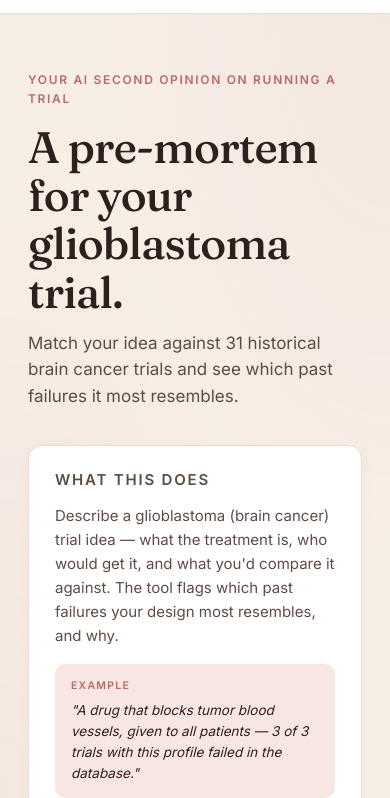
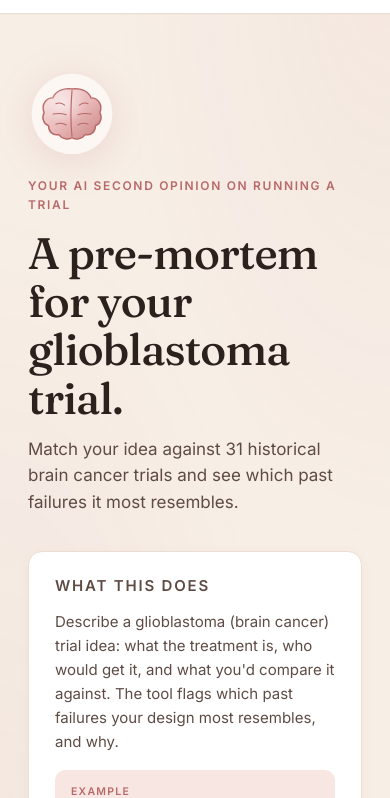
Before and after one commit to aklimahos/gbm-premortem, a website: page public/index.html in a window 390 px wide. Shown: the part 46-844 px from the top of the page. Drawn offline with Linux system fonts and the light colour scheme; no server answers.

Commit message:
Strip em dashes everywhere; add cute brain icon to hero
Em dashes (—) replaced site-wide with appropriate punctuation:
- Title: 'glio.ai · pre-mortem for glioblastoma trials' (mid-dot)
- Explainer/example: split into separate sentences with periods
- Form hints: split into separate sentences
- Dropdown options: 'No, anyone with the disease' (was 'No — anyone'),
  sample-size becomes 'Small (under 50 patients)' style
- Disclaimer: split into two sentences
- Card placeholders: '?' instead of '—' for missing data
- API system prompt: same treatment

Hero now flex layout: text on left, brain icon (130px) on right.
Brain icon is a custom SVG:
- Two soft rose-gradient lobes with a darker rose outline
- Central sulcus + 6 gyri (3 per hemisphere) for anatomical hint
- Subtle white radial highlight for soft 3D depth
- Cream backdrop circle (matches site palette)
- Drop-shadow in primary rose color for floating feel
- aria-hidden (decorative)
- Mobile (<600px): stacks vertically, icon shrinks to 88px above text

```diff
--- a/public/index.html
+++ b/public/index.html
@@ -3,7 +3,7 @@
 <head>
 <meta charset="UTF-8">
 <meta name="viewport" content="width=device-width, initial-scale=1.0">
-<title>glio.ai — pre-mortem for glioblastoma trials</title>
+<title>glio.ai · pre-mortem for glioblastoma trials</title>
 <link rel="preconnect" href="https://fonts.googleapis.com">
 <link rel="preconnect" href="https://fonts.gstatic.com" crossorigin>
 <link href="https://fonts.googleapis.com/css2?family=Fraunces:opsz,wght@9..144,400;9..144,500;9..144,600&family=Inter:wght@400;500;600&display=swap" rel="stylesheet">
@@ -48,7 +48,7 @@
     background-attachment: fixed;
   }
 
-  /* Top bar — soft, ribbon-like */
+  /* Top bar: soft, ribbon-like */
   .appbar {
     background: var(--surface);
     border-bottom: 1px solid var(--rule);
@@ -101,6 +101,32 @@
   /* Hero */
   .hero {
     margin-bottom: 36px;
+    display: flex;
+    align-items: center;
+    gap: 36px;
+  }
+  .hero-text {
+    flex: 1;
+    min-width: 0;
+  }
+  .hero-icon {
+    flex-shrink: 0;
+    width: 130px;
+    height: 130px;
+    filter: drop-shadow(0 6px 18px rgba(184, 106, 106, 0.18));
+  }
+  .hero-icon svg {
+    width: 100%;
+    height: 100%;
+    display: block;
+  }
+  @media (max-width: 600px) {
+    .hero {
+      flex-direction: column-reverse;
+      align-items: flex-start;
+      gap: 18px;
+    }
+    .hero-icon { width: 88px; height: 88px; }
   }
   .eyebrow {
     font-size: 12px;
@@ -774,17 +800,87 @@
 <div class="page">
 
   <section class="hero">
-    <p class="eyebrow">Your AI second opinion on running a trial</p>
-    <h1>A pre-mortem for your glioblastoma trial.</h1>
-    <p class="lede">Match your idea against 31 historical brain cancer trials and see which past failures it most resembles.</p>
+    <div class="hero-text">
+      <p class="eyebrow">Your AI second opinion on running a trial</p>
+      <h1>A pre-mortem for your glioblastoma trial.</h1>
+      <p class="lede">Match your idea against 31 historical brain cancer trials and see which past failures it most resembles.</p>
+    </div>
+    <div class="hero-icon" aria-hidden="true">
+      <svg viewBox="0 0 120 120" xmlns="http://www.w3.org/2000/svg">
+        <defs>
+          <linearGradient id="brainGrad" x1="0%" y1="0%" x2="100%" y2="100%">
+            <stop offset="0%" stop-color="#F8E6E3"/>
+            <stop offset="55%" stop-color="#E8B6B6"/>
+            <stop offset="100%" stop-color="#C88282"/>
+          </linearGradient>
+          <radialGradient id="brainHilite" cx="35%" cy="30%" r="40%">
+            <stop offset="0%" stop-color="#FFFFFF" stop-opacity="0.55"/>
+            <stop offset="100%" stop-color="#FFFFFF" stop-opacity="0"/>
+          </radialGradient>
+        </defs>
+
+        <!-- soft circle backdrop -->
+        <circle cx="60" cy="60" r="55" fill="#FCF7F2"/>
+
+        <!-- brain shape: two soft lobes -->
+        <g transform="translate(60 62)">
+          <path d="M 0 -36
+                   C -10 -38, -22 -34, -26 -24
+                   C -36 -24, -42 -14, -38 -4
+                   C -42 4, -38 12, -32 14
+                   C -32 22, -26 28, -18 26
+                   C -14 32, -4 34, 0 30
+                   C 4 34, 14 32, 18 26
+                   C 26 28, 32 22, 32 14
+                   C 38 12, 42 4, 38 -4
+                   C 42 -14, 36 -24, 26 -24
+                   C 22 -34, 10 -38, 0 -36 Z"
+                fill="url(#brainGrad)"
+                stroke="#B86A6A"
+                stroke-width="2"
+                stroke-linejoin="round"/>
+
+          <!-- highlight overlay for soft 3D feel -->
+          <path d="M 0 -36
+                   C -10 -38, -22 -34, -26 -24
+                   C -36 -24, -42 -14, -38 -4
+                   C -42 4, -38 12, -32 14
+                   C -32 22, -26 28, -18 26
+                   C -14 32, -4 34, 0 30
+                   C 4 34, 14 32, 18 26
+                   C 26 28, 32 22, 32 14
+                   C 38 12, 42 4, 38 -4
+                   C 42 -14, 36 -24, 26 -24
+                   C 22 -34, 10 -38, 0 -36 Z"
+                fill="url(#brainHilite)"/>
+
+          <!-- central sulcus -->
+          <path d="M 0 -34 C -2 -10, -2 10, 0 28"
+                stroke="#B86A6A"
+                stroke-width="1.6"
+                fill="none"
+                stroke-linecap="round"/>
+
+          <!-- left hemisphere gyri -->
+          <path d="M -22 -16 Q -16 -19, -10 -14" stroke="#B86A6A" stroke-width="1.4" fill="none" stroke-linecap="round"/>
+          <path d="M -26 -2 Q -16 -4, -8 -1" stroke="#B86A6A" stroke-width="1.4" fill="none" stroke-linecap="round"/>
+          <path d="M -22 12 Q -14 9, -8 13" stroke="#B86A6A" stroke-width="1.4" fill="none" stroke-linecap="round"/>
+
+          <!-- right hemisphere gyri -->
+          <path d="M 22 -16 Q 16 -19, 10 -14" stroke="#B86A6A" stroke-width="1.4" fill="none" stroke-linecap="round"/>
+          <path d="M 26 -2 Q 16 -4, 8 -1" stroke="#B86A6A" stroke-width="1.4" fill="none" stroke-linecap="round"/>
+          <path d="M 22 12 Q 14 9, 8 13" stroke="#B86A6A" stroke-width="1.4" fill="none" stroke-linecap="round"/>
+        </g>
+      </svg>
+    </div>
   </section>
 
   <section class="explainer">
     <p class="explainer-title">What this does</p>
-    <p>Describe a glioblastoma (brain cancer) trial idea — what the treatment is, who would get it, and what you'd compare it against. The tool flags which past failures your design most resembles, and why.</p>
+    <p>Describe a glioblastoma (brain cancer) trial idea: what the treatment is, who would get it, and what you'd compare it against. The tool flags which past failures your design most resembles, and why.</p>
     <div class="example">
       <span class="label">Example</span>
-      "A drug that blocks tumor blood vessels, given to all patients — 3 of 3 trials with this profile failed in the database."
+      "A drug that blocks tumor blood vessels, given to all patients. 3 of 3 trials with this profile failed in the database."
     </div>
   </section>
 
@@ -798,7 +894,7 @@
 
         <div class="field">
           <label for="description">Tell us about your treatment idea</label>
-          <p class="hint">What's the treatment, who would get it, and what would you compare it against? Full sentences are fine — don't overthink it.</p>
+          <p class="hint">What's the treatment, who would get it, and what would you compare it against? Full sentences are fine. Don't overthink it.</p>
           <textarea id="description" name="description" required placeholder="e.g. A drug that blocks blood vessel growth in tumors, given alongside standard chemo and radiation. Tested in about 600 newly-diagnosed brain cancer patients. Compared against the standard treatment alone."></textarea>
         </div>
 
@@ -832,19 +928,19 @@
             <label for="biomarker">Including only a specific subgroup?</label>
             <select id="biomarker" name="biomarker" required>
               <option value="">Select…</option>
-              <option value="none (all-comers)">No — anyone with the disease</option>
-              <option value="biomarker-enriched (specific tumor mutation)">Yes — only patients with a specific tumor mutation</option>
-              <option value="patient-subgroup-enriched">Yes — only a specific patient subgroup</option>
+              <option value="none (all-comers)">No, anyone with the disease</option>
+              <option value="biomarker-enriched (specific tumor mutation)">Yes, only patients with a specific tumor mutation</option>
+              <option value="patient-subgroup-enriched">Yes, only a specific patient subgroup</option>
             </select>
           </div>
           <div class="field">
             <label for="sample_size">Roughly how many patients?</label>
             <select id="sample_size" name="sample_size" required>
               <option value="">Select…</option>
-              <option value="small (under 50)">Small — under 50 patients</option>
-              <option value="medium (50-200)">Medium — 50 to 200 patients</option>
-              <option value="large (200-1000)">Large — 200 to 1,000 patients</option>
-              <option value="very large (1000+)">Very large — over 1,000 patients</option>
+              <option value="small (under 50)">Small (under 50 patients)</option>
+              <option value="medium (50-200)">Medium (50 to 200 patients)</option>
+              <option value="large (200-1000)">Large (200 to 1,000 patients)</option>
+              <option value="very large (1000+)">Very large (over 1,000 patients)</option>
             </select>
           </div>
         </div>
@@ -894,7 +990,7 @@
     <div class="verdict-card" id="verdict-card">
       <div class="verdict-row">
         <span class="verdict-label">Risk verdict</span>
-        <span class="verdict-rating" id="verdict-rating">—</span>
+        <span class="verdict-rating" id="verdict-rating"></span>
       </div>
       <h2 class="verdict-headline" id="verdict-headline"></h2>
       <p class="verdict-plain" id="verdict-plain"></p>
@@ -920,7 +1016,7 @@
 
     <div class="disclaimer">
       <strong>What this is and isn't</strong>
-      A research aid surfacing patterns from 31 historical glioblastoma trials. Not a regulatory or statistical predictor — a structured second opinion, not a verdict.
+      A research aid surfacing patterns from 31 historical glioblastoma trials. Not a regulatory or statistical predictor. A structured second opinion, not a verdict.
     </div>
 
   </section>
@@ -1098,14 +1194,14 @@ function renderTrialCards(trials, container) {
     const card = document.createElement('article');
     card.className = 'trial-card';
     const yearStr = t.year ? Math.round(t.year) : '';
-    const nStr = t.n ? Math.round(t.n) : '—';
+    const nStr = t.n ? Math.round(t.n) : '?';
     card.innerHTML = `
       <div class="trial-card-head">
         <div class="trial-card-title">
           ${escapeHtml(t.name)}<span class="trial-card-year">· ${yearStr}</span>
         </div>
       </div>
-      <p class="trial-card-meta">${escapeHtml(t.target_class || '—')} · ${escapeHtml(t.setting || '—')} · n=${nStr}</p>
+      <p class="trial-card-meta">${escapeHtml(t.target_class || '?')} · ${escapeHtml(t.setting || '?')} · n=${nStr}</p>
       ${stats ? `<p class="trial-card-stats">${escapeHtml(stats)}</p>` : ''}
       <p class="trial-card-summary">${escapeHtml(summary)}</p>
       <a class="trial-card-link" href="${link.url}" target="_blank" rel="noopener noreferrer">
```
Also changed, not shown: api/analyze.js (+5 -5 lines).
